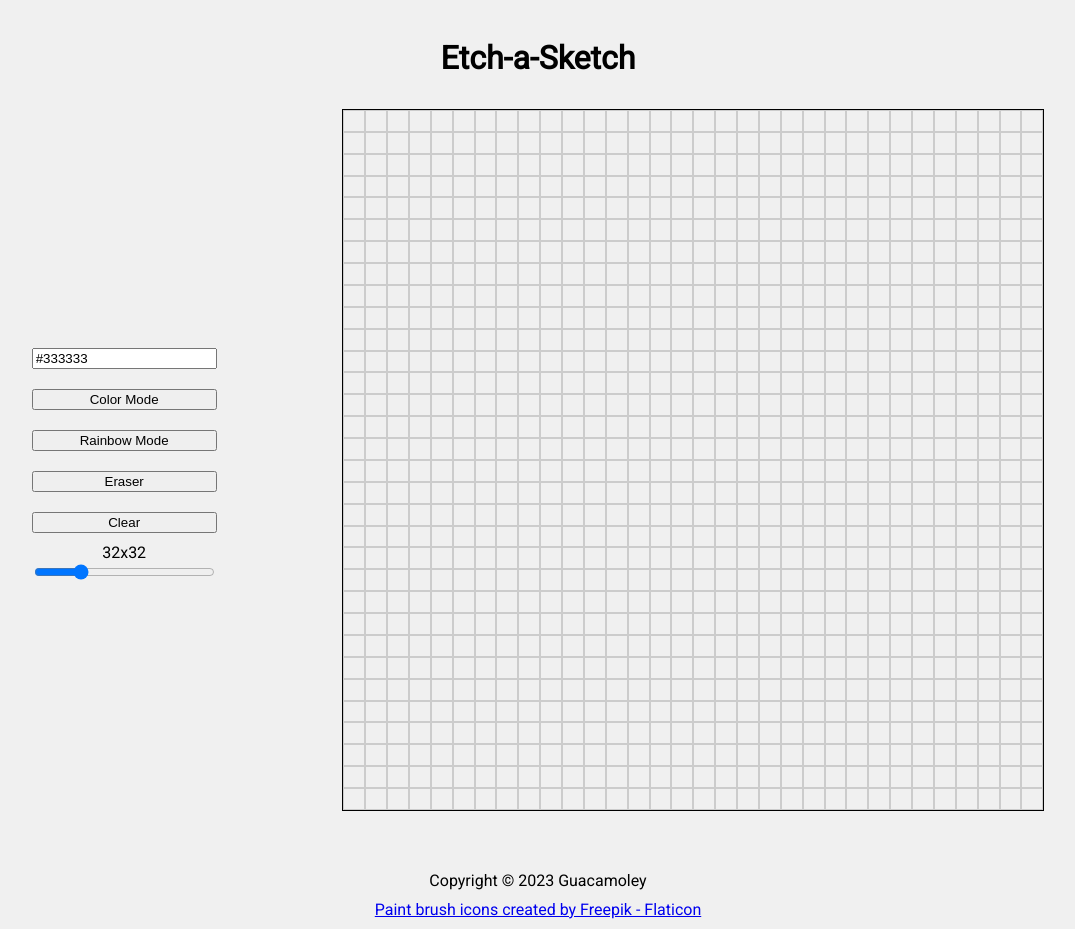
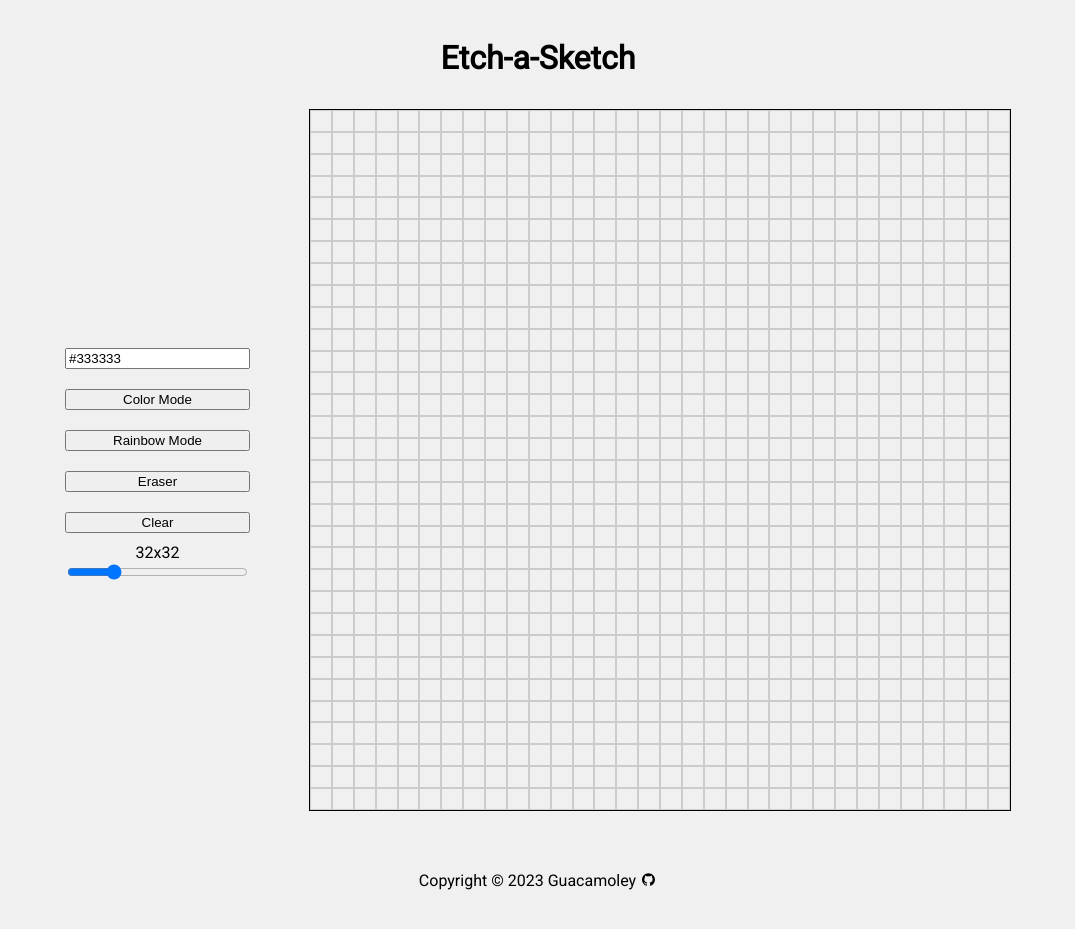
Before and after one commit to Guacamoley/etch-a-sketch, a plain HTML site: page index.html in a window 1280 px wide. Shown: the whole page, without its empty margins (102-1177 px from the left). After the commit the page ends 908 px from the top, so only its background shows below. Drawn offline with Linux system fonts and the light colour scheme.

Commit message:
Update footer with github link/icon

```diff
--- a/index.html
+++ b/index.html
@@ -7,7 +7,7 @@
     <title>Etch-a-Sketch</title>
     <link rel="stylesheet" href="style.css">
     <script src="etchasketch.js" defer></script>
-    <link rel="icon" type="image/x-icon" href="resources/headIcon.png">
+    <link rel="icon" type="image/x-icon" href="resources/header-icon.svg">
     <link rel="stylesheet" href="https://fonts.googleapis.com/css?family=Roboto">
 </head>
 
@@ -28,10 +28,11 @@
         <div class="container" id="grid-container"></div>
     </main>
     <footer class="footer">
-        <p class="footer-copyright">Copyright &copy; 2023 Guacamoley</p>
-        <a class="footer-copyright" href="https://www.flaticon.com/free-icons/paint-brush"
-            title="paint brush icons">Paint brush icons created by
-            Freepik - Flaticon</a>
+        <p class="footer-copyright">Copyright &copy; 2023 Guacamoley <a href="https://github.com/guacamoley"
+                target="_blank">
+                <img src="resources/github-icon.svg" class="github-icon" alt="GitHub Icon" width="13" height="13">
+            </a></p>
+
     </footer>
 </body>
 
--- a/style.css
+++ b/style.css
@@ -31,6 +31,7 @@ main {
     display: flex;
     justify-content: space-evenly;
     align-items: center;
+    margin: 0 100px;
 }
 
 footer {
@@ -56,3 +57,7 @@ footer {
 #gridSize {
     text-align: center;
 }
+
+.github-icon {
+    padding: 0 2px;
+}
```
Also changed, not shown: resources/github-icon.svg (added), resources/github.png (added), resources/header-icon.svg (added).
